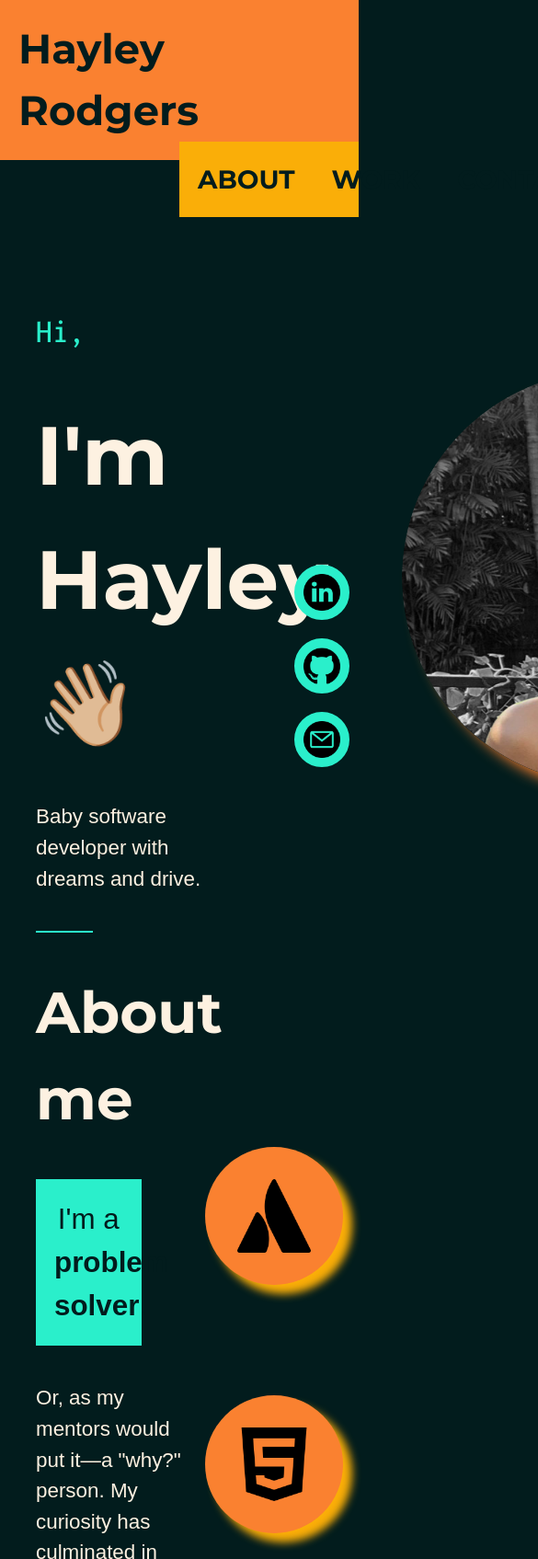
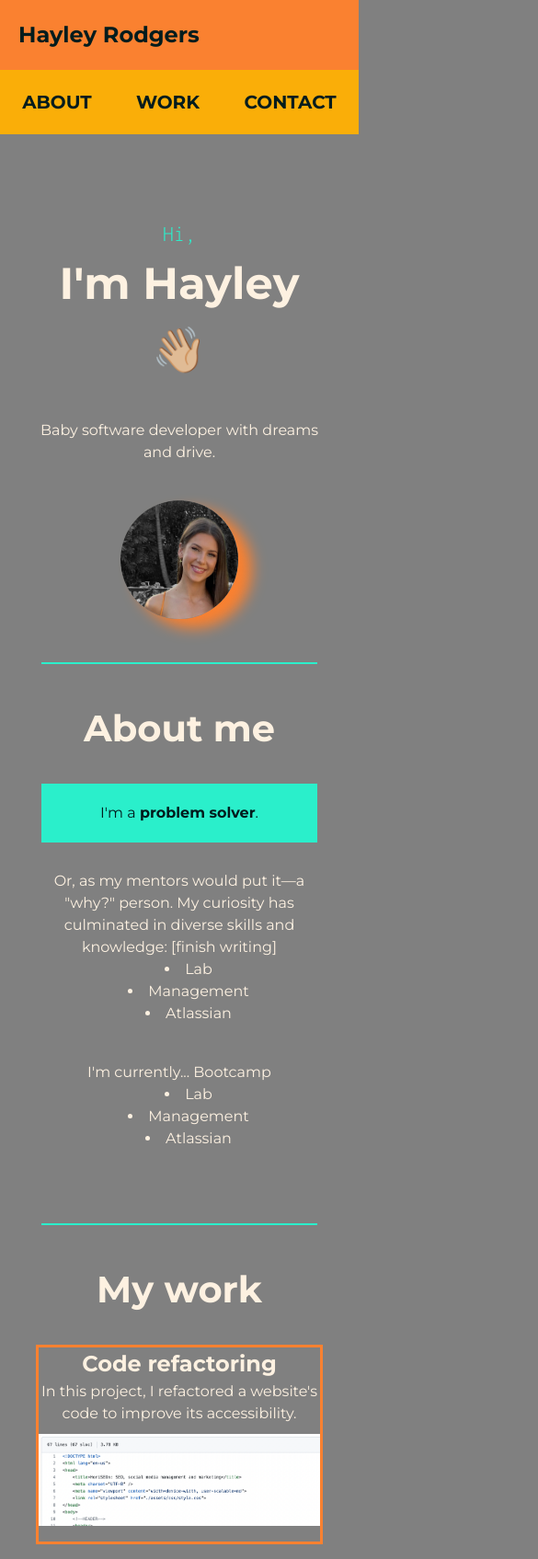
Before and after one commit to hayleyarodgers/outdated-portfolio-30-9-22, a plain HTML site: page index.html in a window 390 px wide. Shown: the top 1695 px of the page at 92% size, 585 px wide, since content can reach past the window. Drawn offline with Linux system fonts and the light colour scheme.

Commit message:
Change absolute font size to relative font size and make layout responsive

```diff
--- a/assets/css/style.css
+++ b/assets/css/style.css
@@ -7,12 +7,14 @@
     6. =CONTACT
     7. =CONTACT-BAR
     8. =FOOTER
+    9. =VIEWPORT-RESPONSES
 */
 
 /* ===GLOBAL=== */
 
 /* Set font and color scheme. */
 :root {
+    font-size: 62.5%;
     --font-main: 'Montserrat', sans-serif;
     --font-code: 'Inconsolata', monospace;
     --black: #021C1D;
@@ -25,16 +27,17 @@
 body {
     background-color: var(--black);
     color: var(--white);
-    font-style: var(--font-main);
-    font-size: 140%;
-    font-weight: 200;
+    font-family: var(--font-main);
+    font-weight: 400;
+    font-size: 2rem;
     line-height: 1.5;
 }
 
 h1 {
     color: var(--black);
     font-family: var(--font-main);
-    font-size: 200%;
+    font-weight: 700;
+    font-size: 3rem;
     text-align: left;
     padding: 20px;
 }
@@ -45,50 +48,44 @@ h4,
 h5 {
     color: var(--white);
     font-family: var(--font-main);
-    font-style: 700;
-    margin-top: 40px;
-    margin-bottom: 40px;
+    font-weight: 700;
+    margin: 40px 0;
 }
 
 h2 {
-    font-size: 400%;
+    font-size: 8rem;
 }
 
 h3 {
-    font-size: 280%;
+    font-size: 5rem;
 }
 
 h4 {
-    font-size: 130%;
-}
-
-h5 {
-    font-size: 100%;
+    font-size: 3rem;
+    margin: 20px 0;
 }
 
 .font-code {
+    color: var(--blue);
     font-family: var(--font-code);
-    font-size: 160%;
-    color: var(--blue);
+    font-size: 3rem;
 }
 
 /* Set page margin. */
 main {
-    margin-left: 10vw;
-    margin-right: 10vw;
+    margin: 0 10vw;
 }
 
 /* Define section divider appearance. */
 hr {
     border: 1px solid var(--blue);
-    width: 16vw;
-    margin-top: 40px;
-    margin-bottom: 40px;
+    width: 300px;
+    margin: 40px 0;
 }
 
 .center-hr {
-    margin-left: 32vw;
-    margin-right: 32vw;
+    margin-left: auto;
+    margin-right: auto;
 }
 
 /* Set scale to create pulse effect on hover. */
@@ -113,8 +110,8 @@ nav {
    color: var(--black);
    font-family: var(--font-main);
    font-weight: 700;
-   font-size: 125%;
-   width: 50%;
+   font-size: 2.5rem;
+   width: 50vw;
    float: right;
    position: relative;
    margin-top: -20px;
@@ -144,12 +141,11 @@ nav a {
 }
 
 #hero p {
-    max-width: 70%;
     margin-top: 40px;
 }
 
 figure img {
-    width: 450px;
+    width: 33vw;
     margin-left: 80px;
     border-radius: 50%;
     box-shadow: 15px 10px 15px var(--dark-orange);
@@ -158,21 +154,14 @@ figure img {
 /* ===ABOUT=== */
 
 /* Use flex display to create about section with text on the left and skills icons on the right. */
-#about-content {
-    display: flex;
-}
 
 /* Define appearance of text on the left of the about section. */
 .pop-box {
     background-color: var(--blue);
-    padding: 20px;
-    width: 70%;
-    font-style: var(--font-main);
-    font-size: 140%;
-    font-weight: 200;
     color: var(--black);
     text-align: center;
-    line-height: 1.5;
+    padding: 20px;
+    width: 300px;
     margin-bottom: 40px;
 }
 
@@ -186,27 +175,24 @@ figure img {
 .skills {
     display: flex;
     flex-wrap: wrap;
-    max-width: 60%;
+    align-items: flex-start;
 }
 
 .skills-icon {
     display: flex;
     flex-wrap: wrap;
     justify-content: space-evenly;
-    max-width: 200px;
 }
 
 .skills-icon img {
-    max-width: 80px;
-    max-height: 80px;
-    height: auto;
-    width: auto;
+    width: 10vw;
+    height: 10vw;
 }
 
 .skill-icons-background {
     background-color: var(--dark-orange);
-    height: 150px;
-    width: 150px;
+    height: 15vw;
+    width: 15vw;
     border-radius: 50%;
     box-shadow: 10px 10px 10px var(--light-orange);
     margin: 20px;
@@ -231,7 +217,7 @@ figure img {
 .primary-work-card {
     border: 3px solid var(--dark-orange);
     width: 80vw;
-    margin-bottom: 40px;
+    margin-bottom: 30px;
 }
 
 .primary-work-card img {
@@ -242,7 +228,7 @@ figure img {
 }
 
 /* Define appearance of secondary applications. */
-.secondary-work {
+#secondary-work {
     max-width: 80vw;
     display: flex;
     justify-content: space-between;
@@ -261,7 +247,7 @@ figure img {
 
 .coming-soon p {
     padding: 40px;
-    font-size: 150%;
+    font-size: 4rem;
     text-align: center;
 }
 
@@ -287,7 +273,6 @@ figure img {
     text-decoration: none;
     font-family: var(--font-main);
     font-weight: 700;
-    font-size: 100%;
     width: 150px;
     padding: 15px;
     margin: 30px;
@@ -304,7 +289,7 @@ figure img {
 /* ===CONTACT-BAR=== */
 
 /* Define appearance of icons in contact bar and set to bottom-right of screen. */
-.contact-bar {
+#contact-bar {
     display: flex;
     flex-direction: column;
     position: fixed;
@@ -313,14 +298,14 @@ figure img {
     line-height: 0;
 }
 
-.contact-bar a {
+#contact-bar a {
     background: var(--blue);
     margin: 10px;
     border-radius: 50%;
     border: 10px solid var(--blue);
 }
 
-.contact-bar img {
+#contact-bar img {
     height: 40px;
     width: 40px;
 }
@@ -329,13 +314,105 @@ figure img {
 
 /* Define appearance of footer. */
 footer {
-    font-size: 70%;
+    font-size: 1.5rem;
     text-align: center;
     margin-top: 20px;
-    padding: 10px;
 }
 
 footer h5 {
     margin-top: 20px;
     margin-bottom: 10px;
 }
+
+/* ===VIEWPORT-RESPONSES=== */
+
+/* Tablets -  */
+@media screen and (max-width: 992px) {
+    body {
+        background-color: red
+    }
+
+    h2 {
+        font-size: 7rem;
+    }
+
+    #secondary-work {
+        display: flex;
+        flex-direction: column;
+    }
+
+    .secondary-work-card {
+        width: 80vw;
+        margin-bottom: 30px;
+    }
+  }
+
+/* Large smartphones - CHANGE REM FONT SIZES  */
+@media screen and (max-width: 768px) {
+    body {
+        background-color: purple;
+    }
+
+    h2, h3, h4, p, ul, li, .pop-box {
+        margin: auto;
+        text-align: center;
+    }
+
+    h2 {
+        font-size: 6rem;
+    }
+
+    h3, .pop-box {
+        margin-bottom: 30px;
+    }
+
+    #contact-bar, .skills-icon, .skills-icon img, .skills-icon-background {
+        display: none
+    }
+
+    hr {
+        margin-left: auto;
+        margin-right: auto;
+    }
+
+    nav {
+        width: 100vw;
+        margin: 0;
+    }
+
+    #hero {
+        flex-direction: column;
+    }
+
+    figure img {
+        margin-left: 0;
+        margin-top: 40px;
+    }
+
+    #contact a {
+        margin: 15px;
+    }
+
+    #work h4, #work p {
+        margin-left: 0;
+    }
+}
+
+/* Small smartphones - CHANGE REM FONT SIZES */
+@media screen and (max-width: 576px) {
+    :root {
+        font-size: 50%;
+    }
+
+    body {
+        background-color: grey;
+    }
+
+ #about, #about-content, #work, #secondary-work {
+        flex-direction: column;
+    }
+
+    #secondary-work {
+        width: 80vw;
+    }
+}
--- a/index.html
+++ b/index.html
@@ -6,7 +6,7 @@
     <meta name="viewport" content="width=device-width, initial-scale=1" />
     <link rel="stylesheet" type="text/css" href="./assets/css/reset.css">
     <link rel="stylesheet" type="text/css" href="./assets/css/style.css"/>
-    <link rel="stylesheet" href="https://fonts.googleapis.com/css2?family=Inconsolata:wght@500&family=Montserrat:ital,wght@0,200;0,600;0,700;1,200&display=swap">
+    <link rel="stylesheet" href="https://fonts.googleapis.com/css2?family=Inconsolata:wght@300&family=Montserrat:wght@400;700&display=swap">
 </head>
 <body>
     <!--Header-->
@@ -38,8 +38,6 @@
         <!--About-->
         <section id="about">
             <h3>About me</h3>
-            <div id="about-content">
-                <div>
             <div class="pop-box">
                 <p>I'm a <b>problem solver</b>.</p>
             </div>
@@ -50,7 +48,11 @@
                 <li>Atlassian</li>
             </ul>
             <p>I'm currently... Bootcamp</p>
-                </div>
+            <ul>
+                <li>Lab</li>
+                <li>Management</li>
+                <li>Atlassian</li>
+            </ul>
             <div class="skills">
                 <div class="skills-icon">
                     <img src="./assets/images/atlassian.png" alt="Atlassian logo.">
@@ -77,7 +79,6 @@
                     <div class="skill-icons-background"></div>
                 </div>
             </div>
-            </div>
         </section>
         <hr>
         <!--Work-->
@@ -90,7 +91,7 @@
                     <img src="./assets/images/assignment1.png" alt="Screenshot of refactored code.">
                 </div>
             </a>
-            <div class="secondary-work">
+            <div id="secondary-work">
                 <div class="secondary-work-card grow glow">
                     <h4>Coming soon</h4>
                     <p>Watch this space.</p>
@@ -128,7 +129,7 @@
         </section>
         <hr class="center-hr">
         <!--Contact bar-->
-        <section class="contact-bar">
+        <section id="contact-bar">
             <a class="grow" href="https://www.linkedin.com/in/hayleyarodgers/" target="_blank" rel="noopener noreferrer"><img src="./assets/images/linkedin.png" alt="LinkedIn logo"></a>
             <a class="grow" href="https://github.com/hayleyarodgers" target="_blank" rel="noopener noreferrer"><img src="./assets/images/github.png" alt="GitHub logo"></a>
             <a class="grow" href="mailto:hayleyadele88@gmail.com" target="_blank" rel="noopener noreferrer"><img src="./assets/images/email.png" alt="Email logo"></a>
```
Lines whose indentation alone changed are shown as unchanged.
